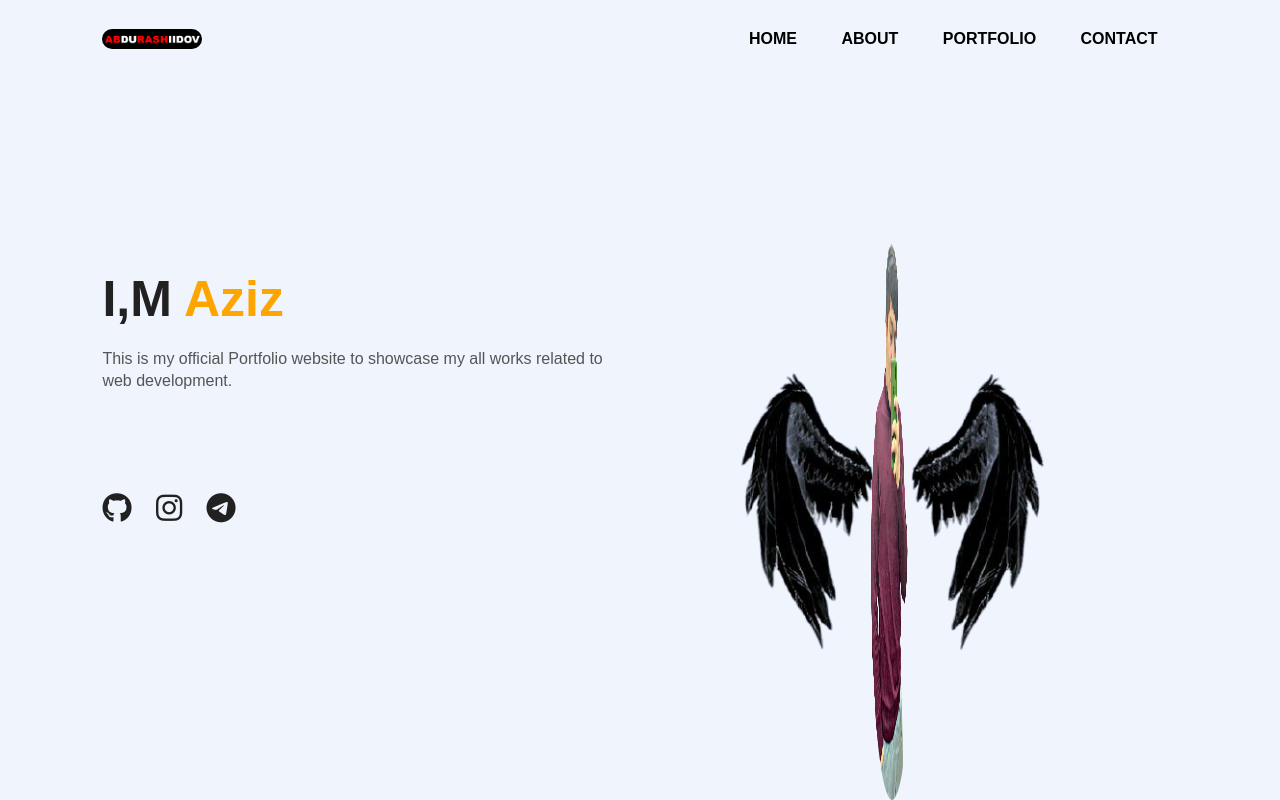
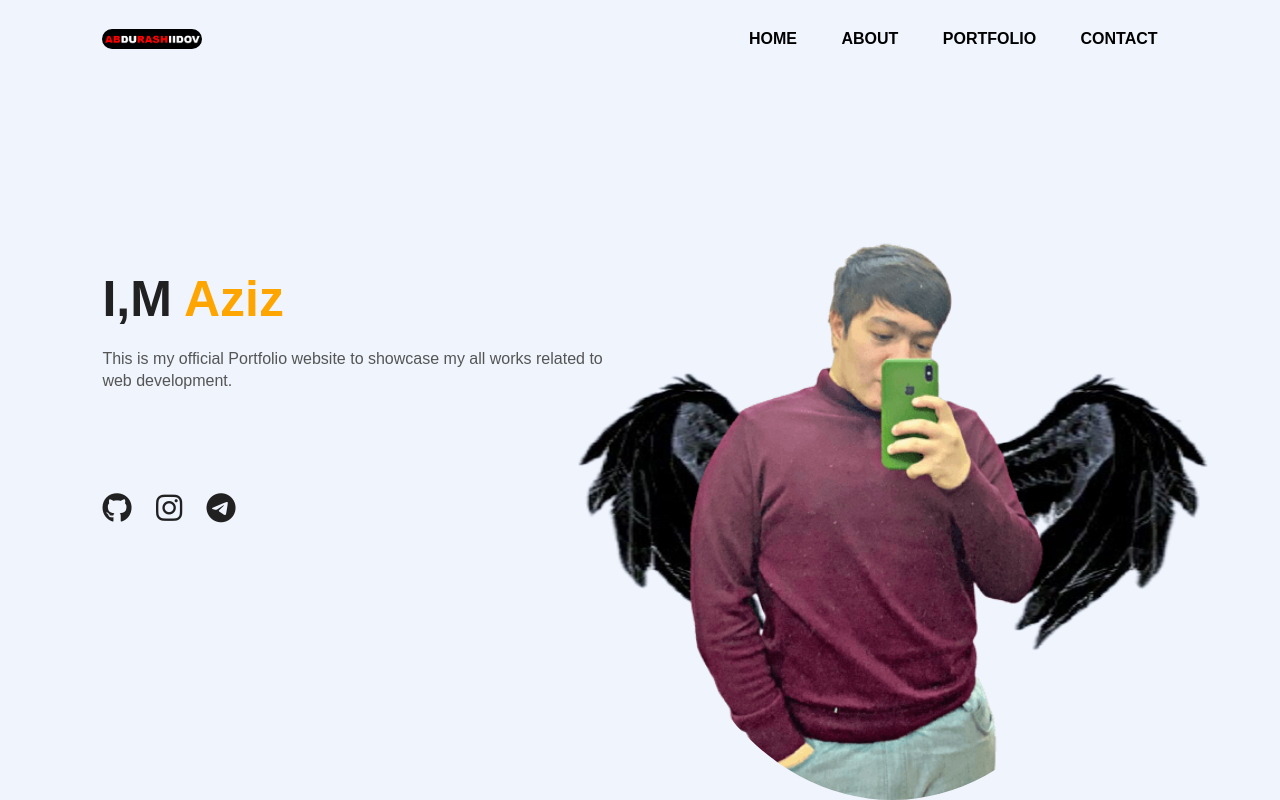
Before and after one commit to abdurashiidov/Abdurashiidov-partfolio, a plain HTML site: page index.html in a window 1280 px wide. Drawn offline with Linux system fonts and the light colour scheme.

Commit message:
add body font

```diff
--- a/css/main.css
+++ b/css/main.css
@@ -4,7 +4,7 @@ body{
 *{
     margin: 0;
     padding: 0;
-    font-family: sans-serif;
+    font-family: "Arial", sans-serif;
 }
 
 .hero{
--- a/index.html
+++ b/index.html
@@ -28,8 +28,8 @@
             <!-- <a href="#">Downdload CV</a> -->
         </div>
         <div class="images">
-            <img src="./img/wings.png" class="shape">
-            <img src="./img/Aziz.png" width="50"  class="boy">
+            <img src="./img/wings.png" width="750" class="shape">
+            <img src="./img/Aziz.png"   class="boy">
         </div>
 
         <div class="social">
```
